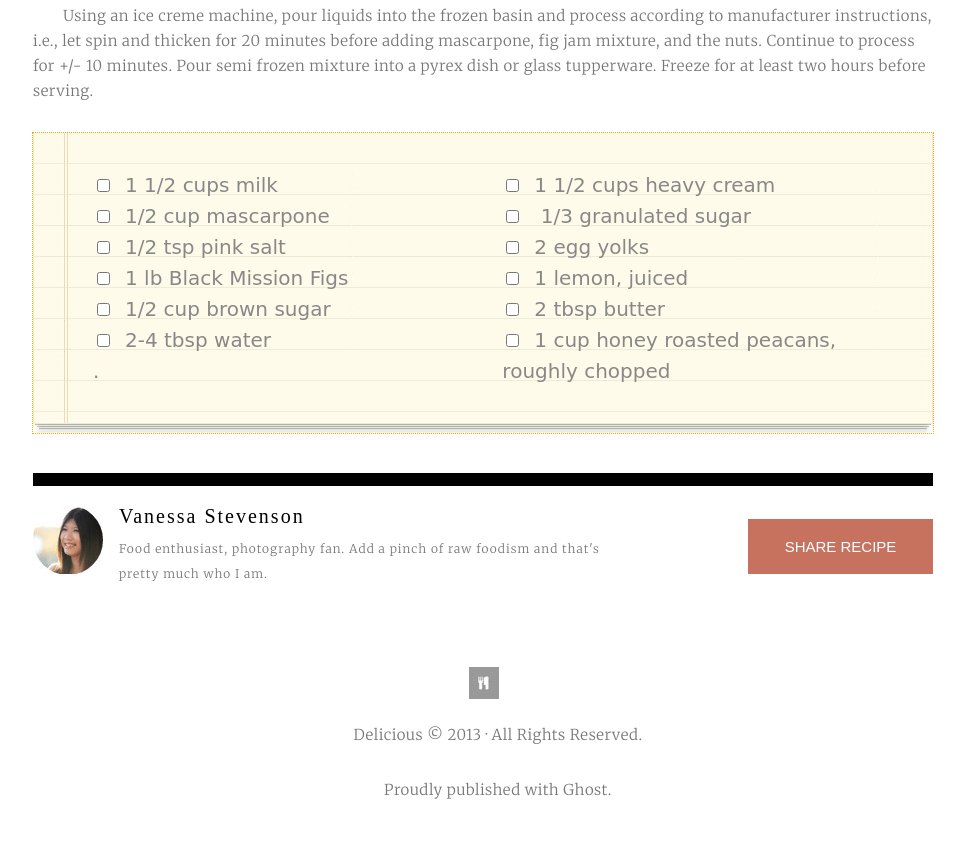
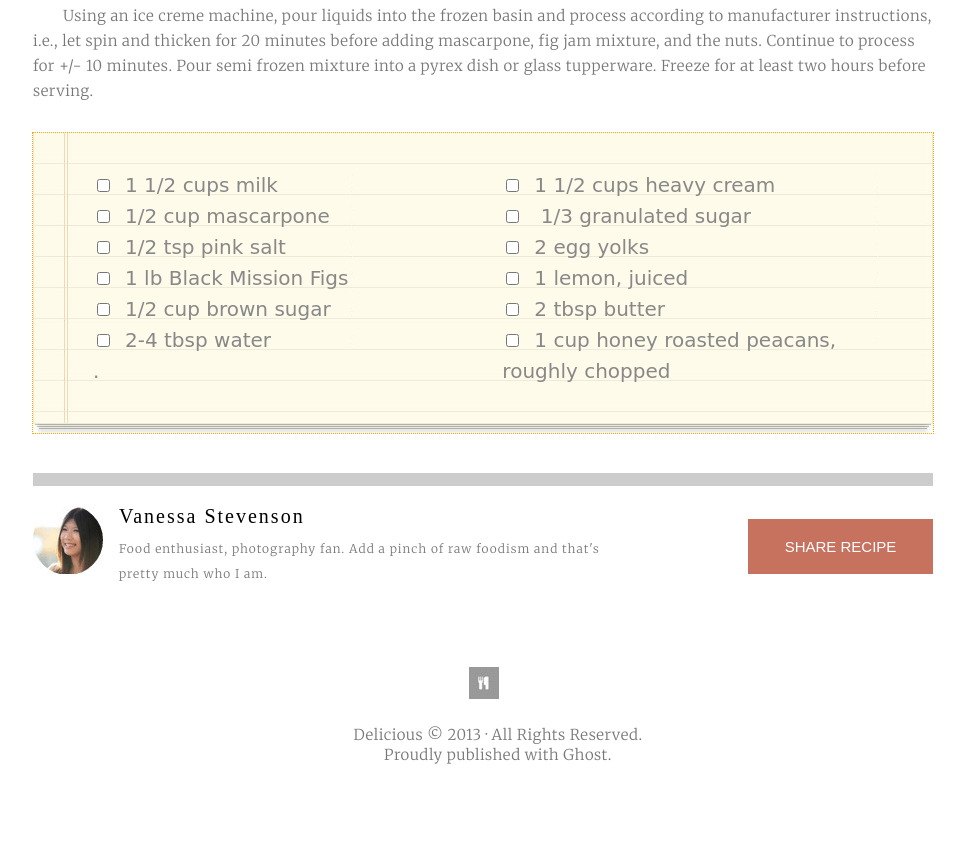
Before and after one commit to andyfiveeleven/Chocolate-Pizza, a plain HTML site: page index.html in a window 1280 px wide. Shown: the part 1114-1962 px from the top of the page, without its empty margins (157-1122 px from the left). Drawn offline with nearby package versions, Linux system fonts and the light colour scheme; a web font is replaced by a local one.

Commit message:
fixed bottom spacing

```diff
--- a/style.css
+++ b/style.css
@@ -62,7 +62,7 @@ header {
 
 .spacer {
   height: 13px;
-  background: #000;
+  background: #ccc;
 }
 
 /*main starts here!*/
@@ -143,7 +143,7 @@ height: 300px;
 .spacer2 {
   margin-top: 40px;
   height: 13px;
-  background: #000;
+  background: #ccc;
 }
 
 footer {
@@ -197,6 +197,6 @@ button {
   text-align: center;
 }
 
-#sub-foot{
-  margin-bottom: -15px;
+#sub-foot p{
+  margin-bottom: -5px;
 }
```
